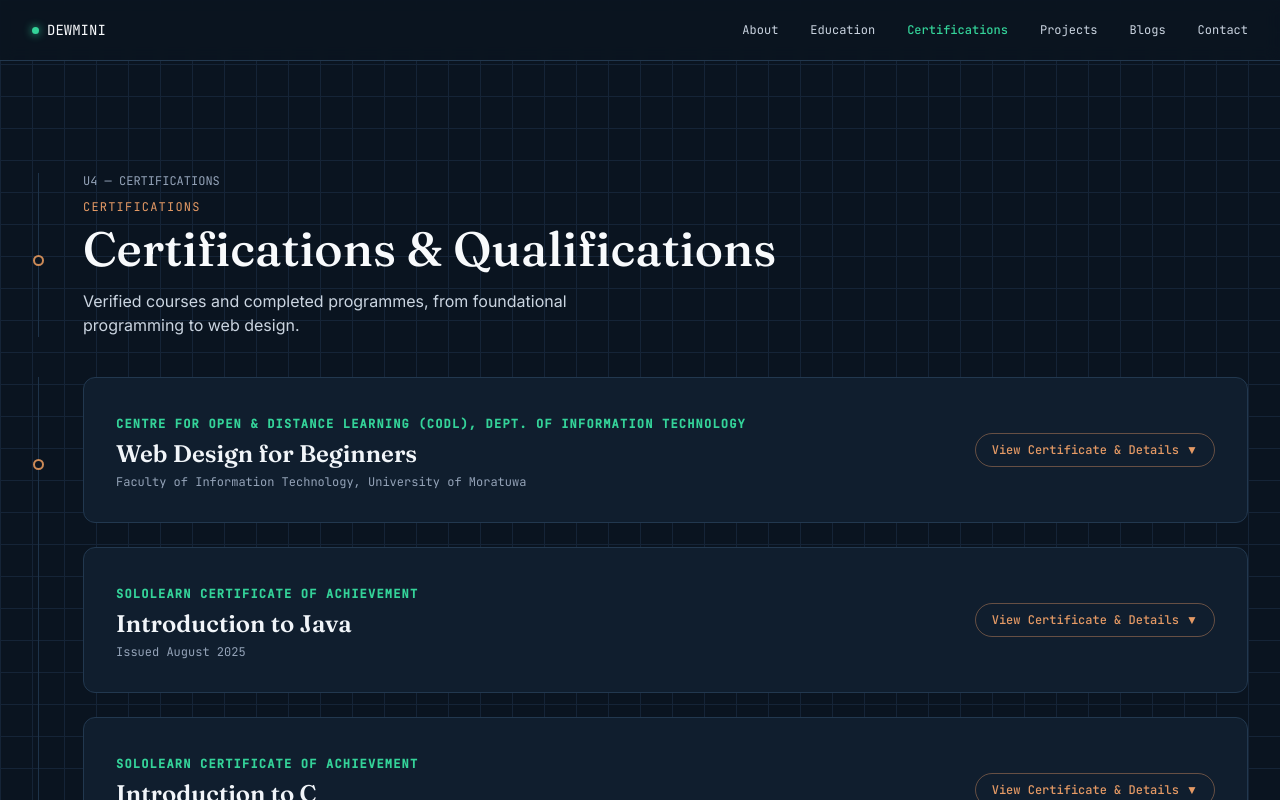
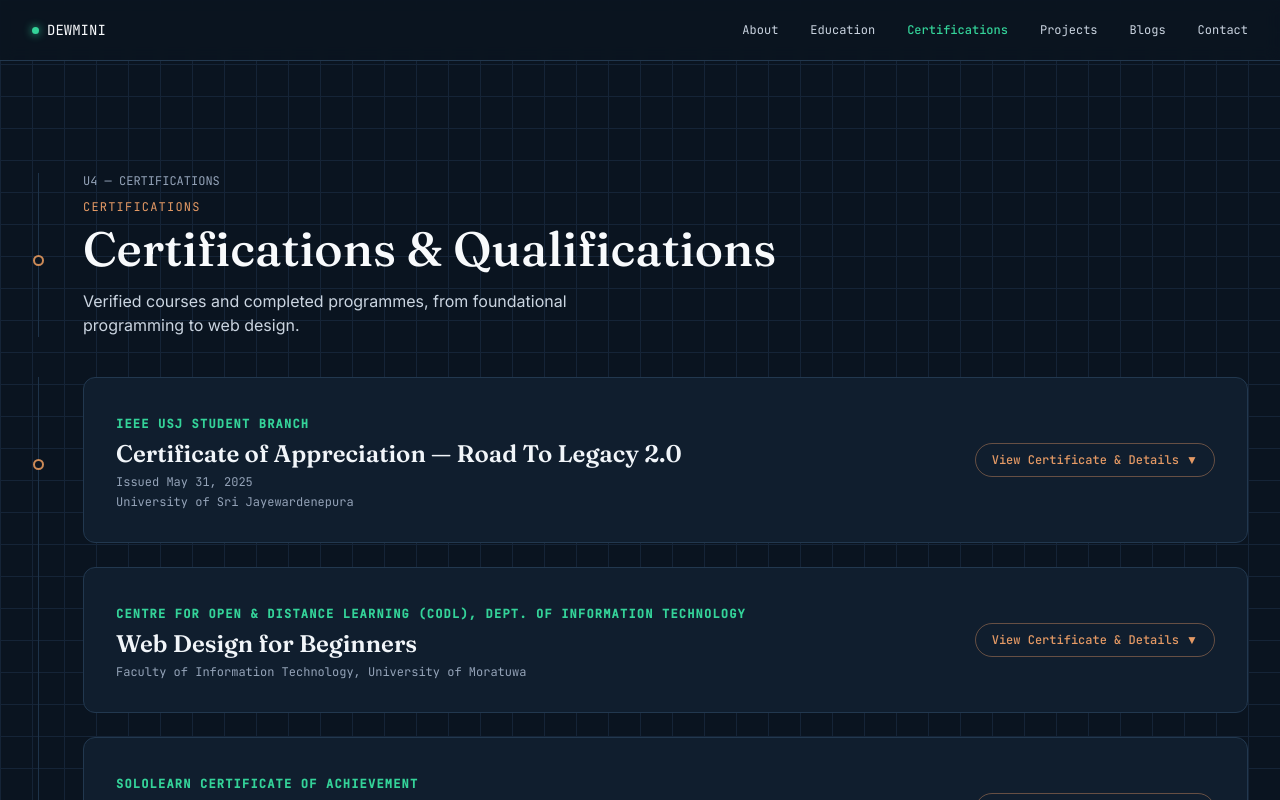
Before and after one commit to dewminiweerapperuma/portfolio, a Next.js app: page /certifications in a window 1280 px wide. Shown: the top 800 px of the page. Built offline with nearby package versions, Linux system fonts and the light colour scheme.

Commit message:
Add Road To Legacy 2.0 Certificate of Appreciation to Certifications section

```diff
--- a/app/certifications/page.tsx
+++ b/app/certifications/page.tsx
@@ -7,6 +7,15 @@ export const metadata: Metadata = {
 };
 
 const certifications = [
+  {
+    id: "road-to-legacy",
+    name: "Certificate of Appreciation — Road To Legacy 2.0",
+    issuer: "IEEE USJ Student Branch",
+    place: "University of Sri Jayewardenepura",
+    date: "Issued May 31, 2025",
+    desc: "Certificate of appreciation presented in sincere recognition of outstanding dedication and valuable contribution as a Member of the Delegates Handling Team in the Organizing Committee of Road To Legacy 2.0.",
+    image: "/assets/cert-road-to-legacy.png",
+  },
   {
     id: "web-design",
     name: "Web Design for Beginners",
--- a/app/page.tsx
+++ b/app/page.tsx
@@ -59,6 +59,15 @@ const timeline = [
 ];
 
 const certifications = [
+  {
+    id: "road-to-legacy",
+    name: "Certificate of Appreciation — Road To Legacy 2.0",
+    issuer: "IEEE USJ Student Branch",
+    place: "University of Sri Jayewardenepura",
+    date: "Issued May 31, 2025",
+    desc: "Certificate of appreciation presented in sincere recognition of outstanding dedication and valuable contribution as a Member of the Delegates Handling Team in the Organizing Committee of Road To Legacy 2.0.",
+    image: "/assets/cert-road-to-legacy.png",
+  },
   {
     id: "web-design",
     name: "Web Design for Beginners",
```
Also changed, not shown: public/assets/cert-road-to-legacy.png (added).
